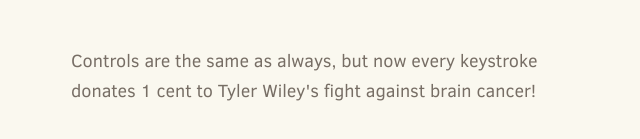
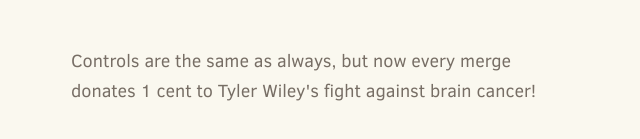
Before and after one commit to sagnew/2048AgainstCancer, a website: page views/index.html in a window 1280 px wide. Shown: the part 777-916 px from the top of the page, 319-959 px from the left. Drawn offline with nearby package versions, Linux system fonts and the light colour scheme.

Commit message:
Update the information on the webpage

```diff
--- a/views/index.html
+++ b/views/index.html
@@ -71,7 +71,7 @@
     </div>
 
     <p class="game-explanation">
-      Controls are the same as always, but now every keystroke donates 1 cent to Tyler Wiley's fight against brain cancer!
+      Controls are the same as always, but now every merge donates 1 cent to Tyler Wiley's fight against brain cancer!
     </p>
   </div>
   <script src="//ajax.googleapis.com/ajax/libs/jquery/1/jquery.min.js"></script>
```
